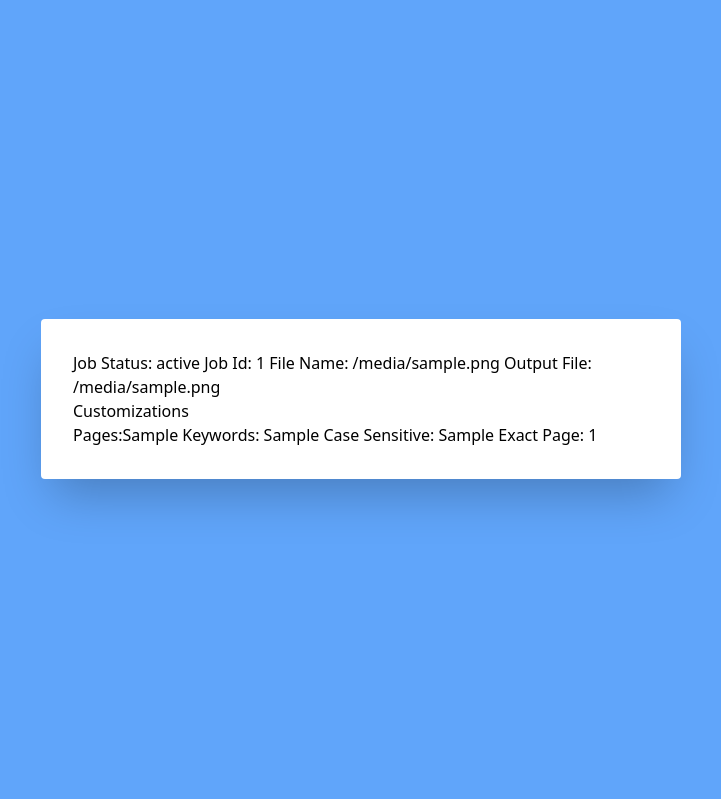
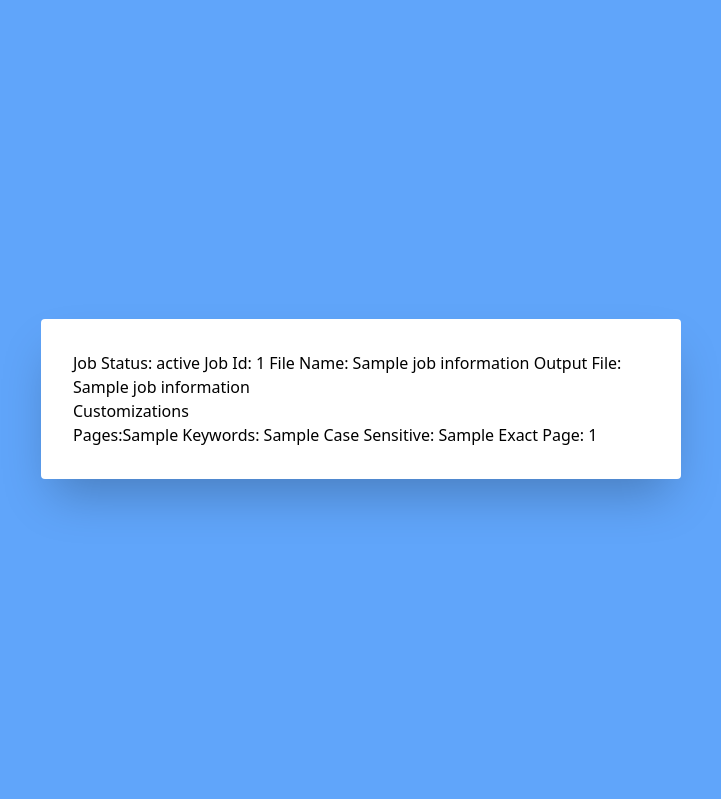
Before and after one commit to JongCleo/sitemap-detective, a Flask app: template app/templates/status.html in a window 1280 px wide. Shown: the part 25-824 px from the top of the page, without its empty margins (279-1000 px from the left). Run offline with Flask 2, Linux system fonts and the light colour scheme; the template is opened without the code that fills it: most values are stand-ins (such as "Sample title", 1, 10 or a date in 2020); parts of the project's set-up code (start-up, migrations or seed data) failed here and were passed over.

Commit message:
massaging data in route to make garbage unschema'd response object

```diff
--- a/app/templates/status.html
+++ b/app/templates/status.html
@@ -3,9 +3,9 @@
   <div class="w-1/2 bg-white rounded shadow-2xl p-8 m-4">
     <div>
       Job Status: {{job_information.status}} Job Id: {{job_information.id}} File
-      Name: {{job_information.input_file.filename}} {% if
+      Name: {{job_information.input_file_name}} {% if
       job_information.output_file is not none %} Output File:
-      {{job_information.output_file.filename}} {% endif %}
+      {{job_information.output_file_name}} {% endif %}
 
       <h1>Customizations</h1>
       Pages:{{job_information.page_list}} Keywords:
```
Also changed, not shown: app/views.py (+8 -1 lines).
